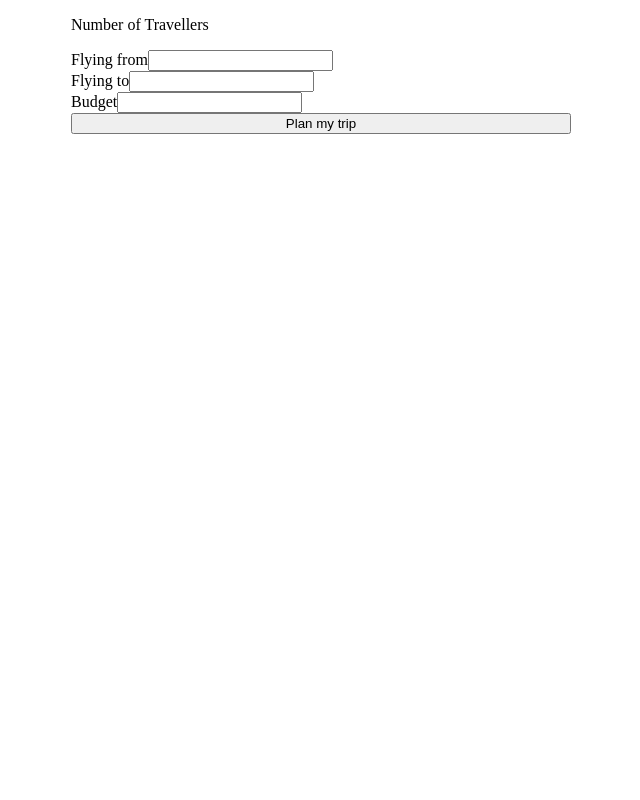
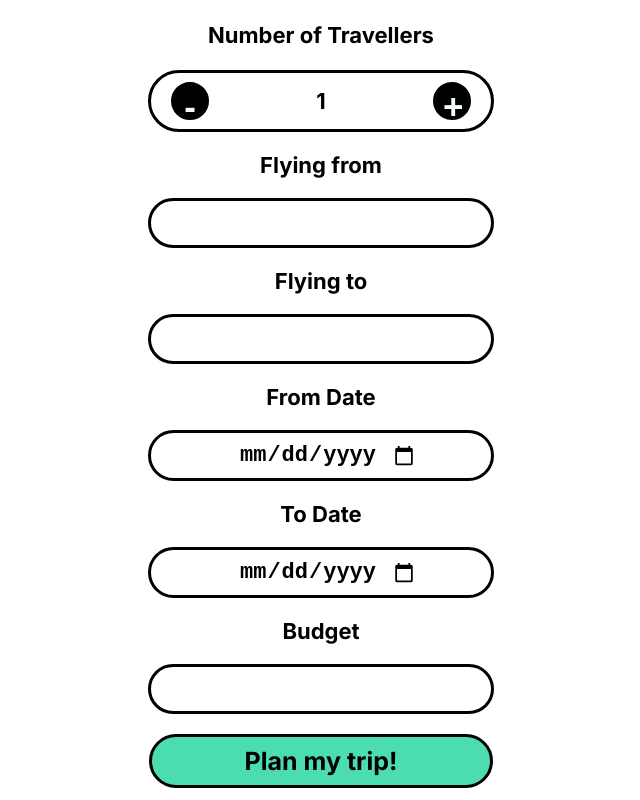
Before and after one commit to Nirajkadam07/AI-travel-Agent, a React (Vite) app: page / in a window 1280 px wide. Shown: the whole page, without its empty margins (319-959 px from the left). Built offline with nearby package versions, Linux system fonts and the light colour scheme.

Commit message:
updated UI

```diff
--- a/index.html
+++ b/index.html
@@ -1,13 +1,21 @@
 <!doctype html>
 <html lang="en">
+
 <head>
   <meta charset="UTF-8" />
   <link rel="icon" type="image/svg+xml" href="/favicon.svg" />
+  <link rel="preconnect" href="https://fonts.googleapis.com">
+  <link rel="preconnect" href="https://fonts.gstatic.com" crossorigin>
+  <link
+    href="https://fonts.googleapis.com/css2?family=Inter:ital,opsz,wght@0,14..32,100..900;1,14..32,100..900&display=swap"
+    rel="stylesheet">
   <meta name="viewport" content="width=device-width, initial-scale=1.0" />
   <title>sp-travelagent</title>
 </head>
+
 <body>
   <div id="root"></div>
   <script type="module" src="/src/main.jsx"></script>
 </body>
+
 </html>
--- a/src/components/Form.jsx
+++ b/src/components/Form.jsx
@@ -1,7 +1,14 @@
 export default function Form() {
   return (
     <section className="form-section">
-      <p>Number of Travellers</p>
+      <div>
+        <p>Number of Travellers</p>
+        <div className="input-sec-style">
+          <button className="math-btn">-</button>
+          <span>1</span>
+          <button className="math-btn">+</button>
+        </div>
+      </div>
       <form>
         <label htmlFor="city-from-name">
           Flying from
@@ -11,11 +18,19 @@ export default function Form() {
           Flying to
           <input type="text" name="city-to" />
         </label>
+        <label htmlFor="from-date">
+          From Date
+          <input type="date" name="from-date" />
+        </label>
+        <label htmlFor="to-date">
+          To Date
+          <input type="date" name="to-date" />
+        </label>
         <label htmlFor="budget">
           Budget
           <input type="number" name="budget" />
         </label>
-        <button>Plan my trip</button>
+        <button className="submit-btn">Plan my trip!</button>
       </form>
     </section>
   );
--- a/src/index.css
+++ b/src/index.css
@@ -2,6 +2,10 @@ html,
 body {
   margin: 0;
   padding: 0;
+  font-family: "Inter", sans-serif;
+  font-weight: 700;
+  font-style: bold;
+  font-size: 22px;
 }
 
 .form-section {
@@ -10,7 +14,54 @@ body {
 }
 
 .form-section,
-form {
+form,
+label,
+input {
   display: flex;
   flex-direction: column;
+  text-align: center;
+  gap: 20px;
 }
+
+input {
+  font-weight: 700;
+  font-style: bold;
+  font-size: 22px;
+}
+
+.input-sec-style,
+input {
+  width: 300px;
+  margin: 0 auto;
+  display: flex;
+  justify-content: space-between;
+  align-items: center;
+  padding: 9px 20px;
+  border: 3px solid #000000;
+  border-radius: 40px;
+}
+
+.math-btn {
+  width: 38px;
+  height: 38px;
+  border: 4px solid #000000;
+  background-color: #000000;
+  border-radius: 50%;
+  color: #f2ffff;
+  font-weight: 700;
+  font-style: Bold;
+  font-size: 35px;
+}
+
+.submit-btn {
+  width: 344.8px;
+  margin: 0 auto;
+  padding: 9px 20px;
+  border: 3px solid #000000;
+  border-radius: 40px;
+  background-color: #4bdcb0;
+  font-family: "Inter", sans-serif;
+  font-weight: 700;
+  font-style: bold;
+  font-size: 25px;
+}
```
Lines whose indentation alone changed are shown as unchanged.
